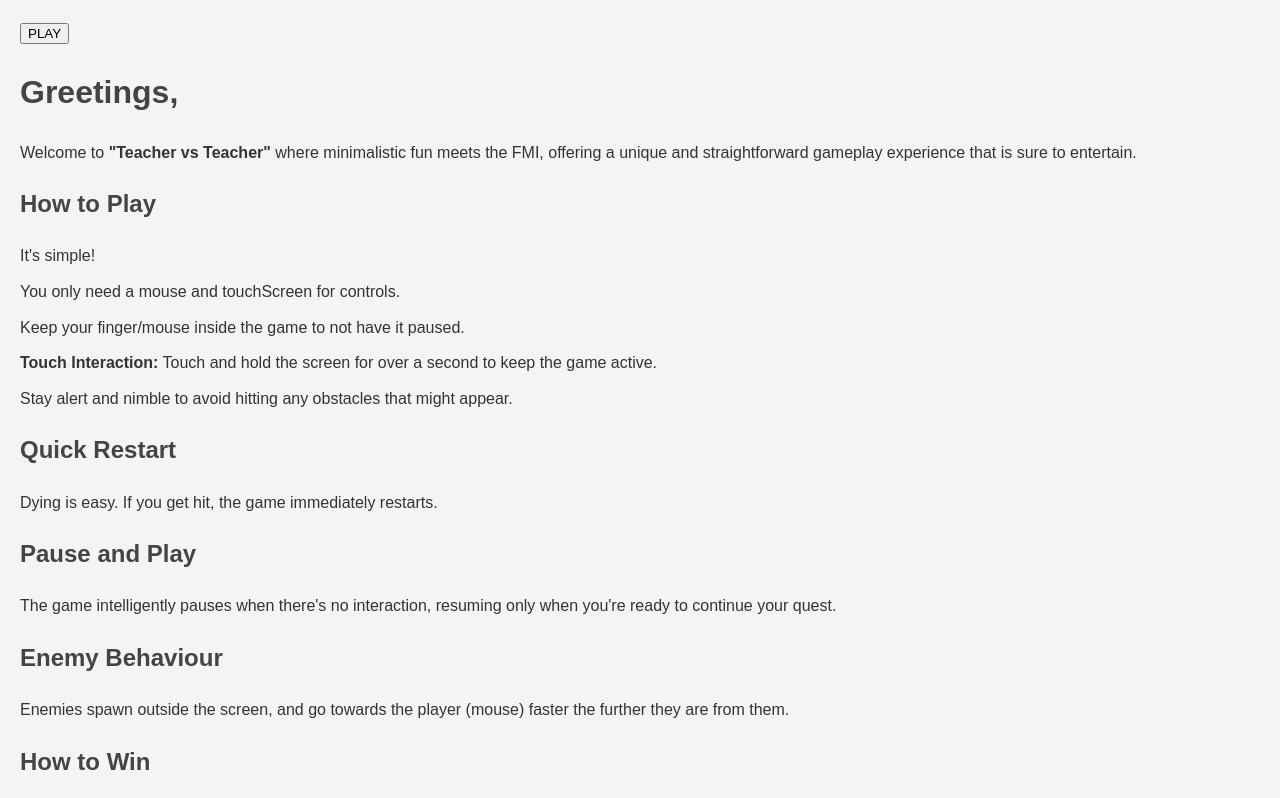
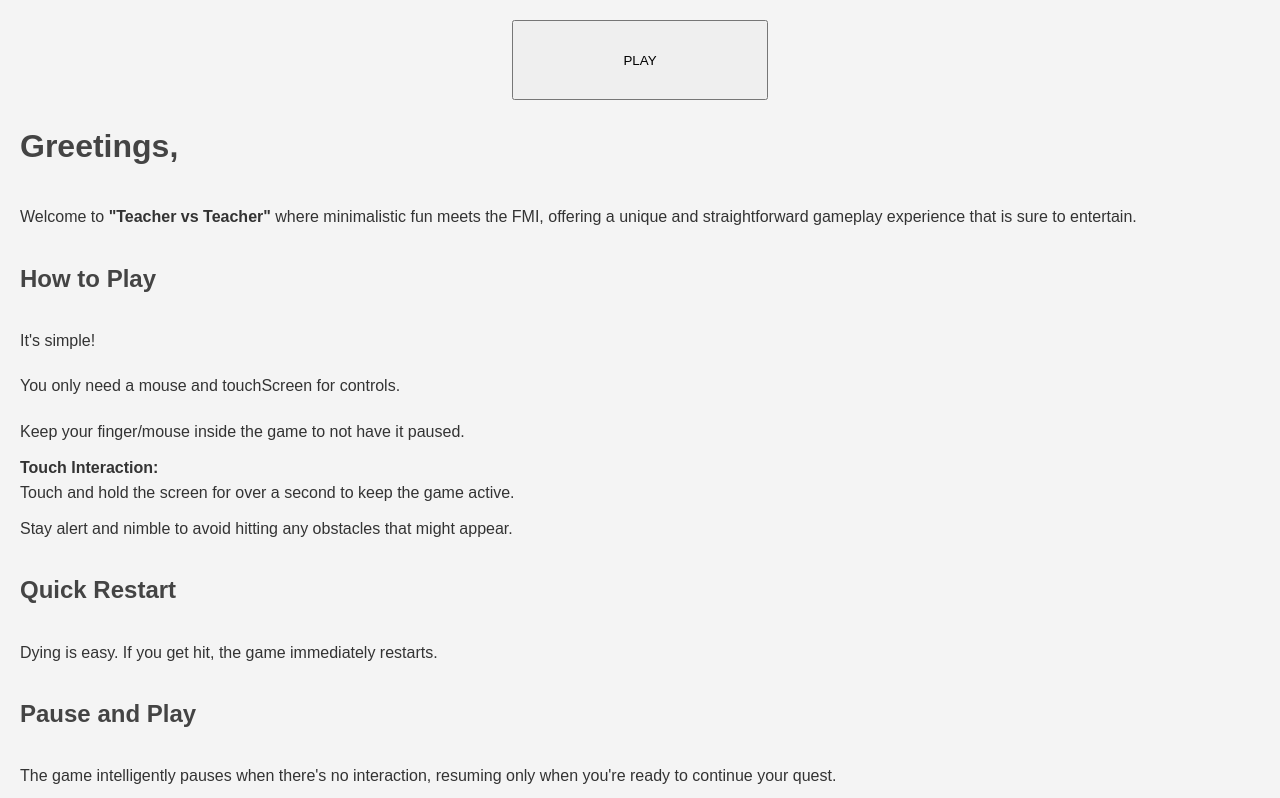
Before and after one commit to PescaMA/FMI_TW_CV, a website: page resources/gameIntro.html in a window 1280 px wide. Shown: the top 798 px of the page. Drawn offline with Linux system fonts and the light colour scheme.

Commit message:
add final touches

```diff
--- /dev/null
+++ b/resources/gameIntro.css
@@ -0,0 +1,29 @@
+/* Apply styles to the body */
+body {
+    font-family: Arial, sans-serif;
+    line-height: 1.6;
+    margin: 20px;
+    background-color: #f4f4f4;
+    color: #333;
+}
+main{
+	display:flex;
+		flex-direction:column;
+}
+
+/* Apply styles to h1 and h2 elements */
+h1, h2 {
+    color: #444;
+}
+
+/* Apply styles to p elements */
+p {
+    margin: 10px 0;
+}
+
+/* Apply styles to button element */
+#playGame {
+    height: 10vh;
+    width: 20vw;
+		align-self:center;
+}
--- a/resources/gameIntro.html
+++ b/resources/gameIntro.html
@@ -6,6 +6,7 @@
     <title>Teacher vs Teacher</title>
 		<script src="footer.js"></script>
 		<script src="gameIntro.js"></script>
+		<link rel="stylesheet" href="gameIntro.css">
 
 </head>
 <body></body>
--- a/resources/gameIntro.js
+++ b/resources/gameIntro.js
@@ -1,33 +1,5 @@
 
 window.addEventListener('DOMContentLoaded', function(){
-
-	// Select the body element
-	var body = document.body;
-
-	// Apply styles to the body
-	body.style.fontFamily = "Arial, sans-serif";
-	body.style.lineHeight = "1.6";
-	body.style.margin = "20px";
-	body.style.backgroundColor = "#f4f4f4";
-	body.style.color = "#333";
-
-	// Select all h1 and h2 elements
-	var headings = document.querySelectorAll("h1, h2");
-
-	// Apply styles to h1 and h2 elements
-	headings.forEach(function(heading) {
-			heading.style.color = "#444";
-	});
-
-	// Select all p elements
-	var paragraphs = document.querySelectorAll("p");
-
-	// Apply styles to p elements
-	paragraphs.forEach(function(paragraph) {
-			paragraph.style.margin = "10px 0";
-	});
-
 	let button = document.getElementById("playGame");
 	button.addEventListener("mousedown",(e) => window.location.href = "/game.html");
-
 });
```
Also changed, not shown: README.md.
